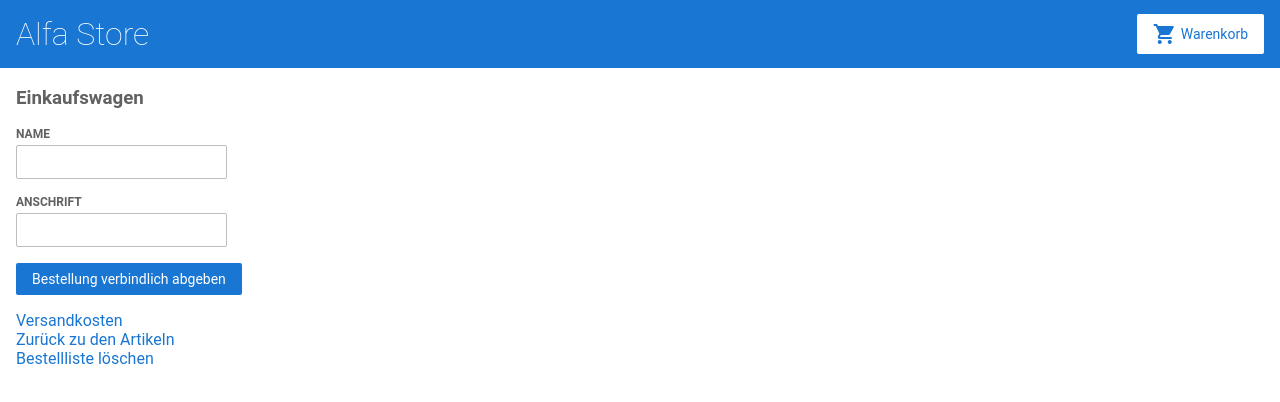
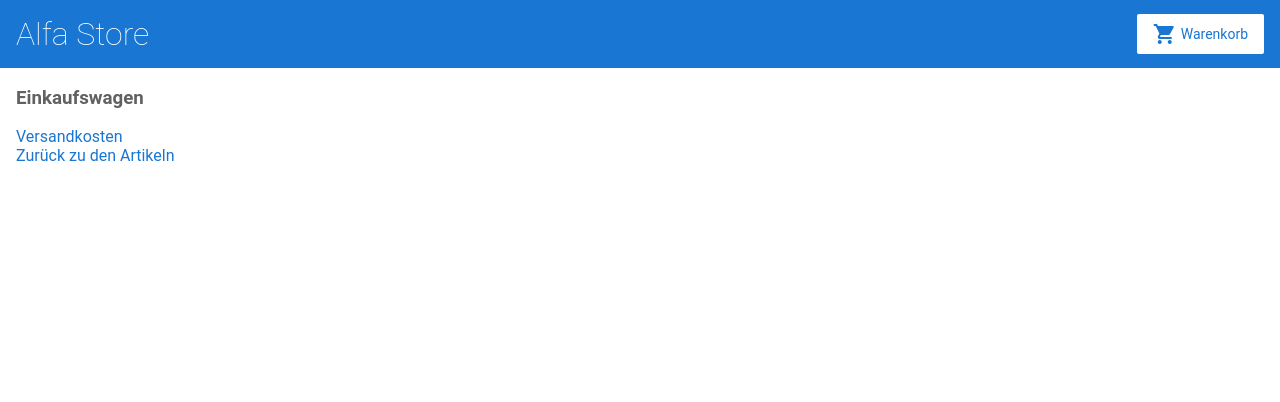
Before and after one commit to munich99/angular-alfatraining, an Angular app: page /cart in a window 1280 px wide. Shown: the top 402 px of the page. Built offline with nearby package versions, Linux system fonts and the light colour scheme.

Commit message:
beauty corrections

```diff
--- a/src/app/cart.service.ts
+++ b/src/app/cart.service.ts
@@ -23,8 +23,6 @@ export class CartService {
   }
 
   removeArticle(orderId){
-
-    //alert(orderId);
     this.items.splice(orderId,1);
   }
 
--- a/src/app/cart/cart.component.css
+++ b/src/app/cart/cart.component.css
@@ -1,6 +1,11 @@
 form{
   margin-bottom: 1em
 }
+
 a {
   display: block;
 }
+
+div span:nth-child(3) {
+  cursor: pointer;
+}
--- a/src/app/cart/cart.component.html
+++ b/src/app/cart/cart.component.html
@@ -5,9 +5,9 @@
 <div class="cart-item" *ngFor="let item of items; index as orderId">
   <span>{{ item.name }}</span>
   <span>{{ item.price | currency }}</span>
-  <span (click)="clearArticle(orderId)">{{ orderId }}</span>
+  <span (click)="clearArticle(orderId)">[x]</span>
 </div>
-<form [formGroup]="checkoutForms" (ngSubmit)="onSubmit(checkoutForms.value)">
+<form *ngIf="items != 0" [formGroup]="checkoutForms" (ngSubmit)="onSubmit(checkoutForms.value)">
   <div>
     <label for="name"> <!-- label auch für Barrierefreiheit/Reader-->
       Name
@@ -24,6 +24,11 @@
   <button class="button" type="submit">Bestellung verbindlich abgeben</button>
 </form>
 
+<div *ngIf="thx">
+  <h4>Vielen Dank für Ihre Bestellung!<span>Sie erhalten Ihren Artikel in kürze</span></h4>
+
+</div>
+
 <a [routerLink]="['/shipping']">Versandkosten</a>
 <a [routerLink]="['/']">Zurück zu den Artikeln</a>
-<a type="button" (click)="clearList()">Bestellliste löschen</a>
+<a *ngIf="items != 0" type="button" (click)="clearList()">Bestellliste löschen</a>
--- a/src/app/cart/cart.component.ts
+++ b/src/app/cart/cart.component.ts
@@ -13,13 +13,12 @@ export class CartComponent {
 
   items;
   checkoutForms;
+  thx:boolean = false;
 
   constructor(
     private cartService:CartService,
     private  formBuilder:FormBuilder) {
-      //alert("zuerst") (erscheint vom der Methode ngOnInit() )
       this.items = this.cartService.getItems();
-      console.log(this.items,"items")
 
       // Variablen Deklaration für Lieferadresse aus dme Formular
       this.checkoutForms = this.formBuilder.group(  {name:'', adress:''}  );
@@ -32,6 +31,8 @@ export class CartComponent {
       this.clearList();
       // Löschen der Zustellungs Informationen
       this.checkoutForms.reset();
+      // dankes Text
+      this.thx = !this.thx;
     }
 
     clearList(){
--- a/src/app/product-details/product-details.component.css
+++ b/src/app/product-details/product-details.component.css
@@ -0,0 +1,3 @@
+div {
+  margin-bottom: 1em;
+}
--- a/src/app/product-details/product-details.component.html
+++ b/src/app/product-details/product-details.component.html
@@ -4,5 +4,5 @@
   <h4>{{ product.price | currency }}</h4>
   <p>{{ product.description }}</p>
   <button (click)="addToCart(product)">Kaufen</button>
-
 </div>
+<a [routerLink]="['/']">Zurück zu den Artikeln</a>
--- a/src/styles.css
+++ b/src/styles.css
@@ -137,9 +137,8 @@ app-top-bar h1 {
   background-color: #EEEEEE;
 }
 
-
-/*
-Copyright Google LLC. All Rights Reserved.
-Use of this source code is governed by an MIT-style license that
-can be found in the LICENSE file at http://angular.io/license
-*/
+/* hinzugefügte Styles */
+h4 span{
+  font-size: 0.75em;
+  display:block;
+}
```
Also changed, not shown: src/app/app.component.css (line endings or trailing spaces).
